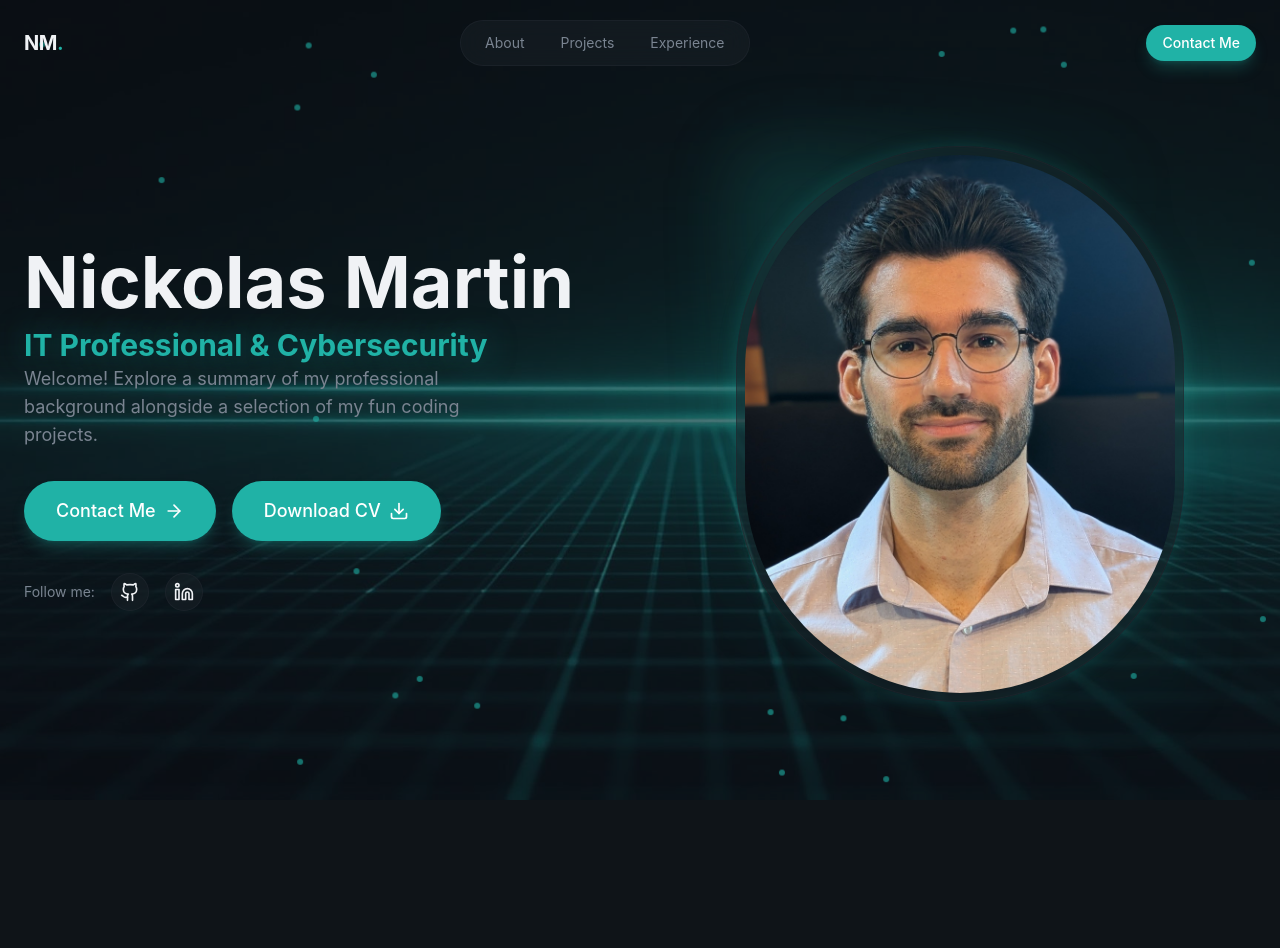
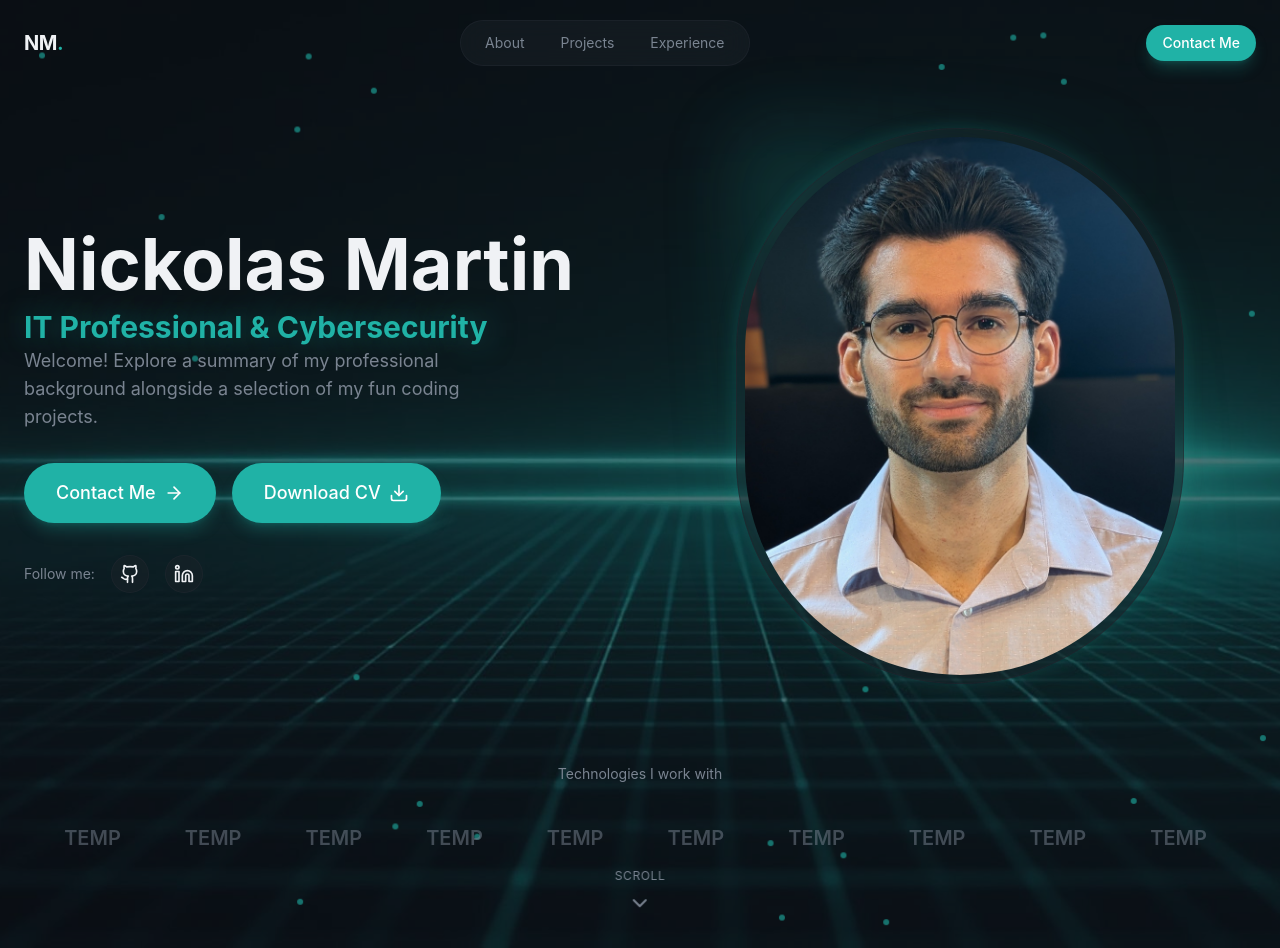
Before and after one commit to Nickolas-M/Portfolio-Website, a React (Vite) app in the folder Website/: page / in a window 1280 px wide. Before the commit the page ends 800 px from the top, so only its background shows below. Built offline with nearby package versions, Linux system fonts and the light colour scheme.

Commit message:
Skills section complete

```diff
--- a/Website/src/index.css
+++ b/Website/src/index.css
@@ -93,8 +93,21 @@
     }
   }
 
+  @keyframes marquee {
+    0% {
+      transform: translateX(0);
+    }
+    100% {
+      transform: translateX(-50%);
+    }
+  }
+
   .animate-fade-in {
     animation: fade-in 0.8s ease-out both;
+  }
+
+  .animate-marquee {
+    animation: marquee 30s linear infinite;
   }
 
   .animation-delay-100 {
--- a/Website/src/sections/Hero.jsx
+++ b/Website/src/sections/Hero.jsx
@@ -1,5 +1,25 @@
 import {Button} from '@/components/Button';
-import { ArrowRight, Download, Github, Linkedin } from "lucide-react";
+import { ArrowRight, Download, ChevronDown, Github, Linkedin } from "lucide-react";
+
+const skills = [
+    "TEMP",
+    "TEMP",
+    "TEMP",
+    "TEMP",
+    "TEMP",
+    "TEMP",
+    "TEMP",
+    "TEMP",
+    "TEMP",
+    "TEMP",
+    "TEMP",
+    "TEMP",
+    "TEMP",
+    "TEMP",
+    "TEMP",
+    "TEMP",
+    "TEMP",
+]
 
 export const Hero = () => {
     return (
@@ -109,6 +129,28 @@ export const Hero = () => {
                     </div>
                 </div>
             </div>
+            {/* Skills Section*/}
+            <div className="mt-20 animate-fade-in animation-delay-600">
+                <p className="text-sm text-muted-foreground mb-6 text-center">
+                    Technologies I work with
+                </p>
+                <div className="relative overflow-hidden">
+                    <div className="flex animate-marquee">
+                        {[...skills, ...skills].map((skill, idx) => (
+                            <div key={idx} className="shrink-0 px-8 py-4">
+                                <span className="text-xl font-semibold text-muted-foreground/50 hover:text-muted-foreground transition-colors">{skill}</span>
+                            </div>
+                        ))}
+                    </div>
+                </div>
+            </div>
+        </div>
+
+        <div className="absolute bottom-8 left-1/2 -translate-x-1/2 animate-fade-in animation-delay-800">
+            <a href="#about" className="flex flex-col items-center gap-2 text-muted-foreground hover:text-primary transition-colors group">
+                <span className="text-xs uppercase tracking-wider">Scroll</span>
+                <ChevronDown className="w-6 h-6 animate-bounce" />
+            </a>
         </div>
     </section>
     );
```
